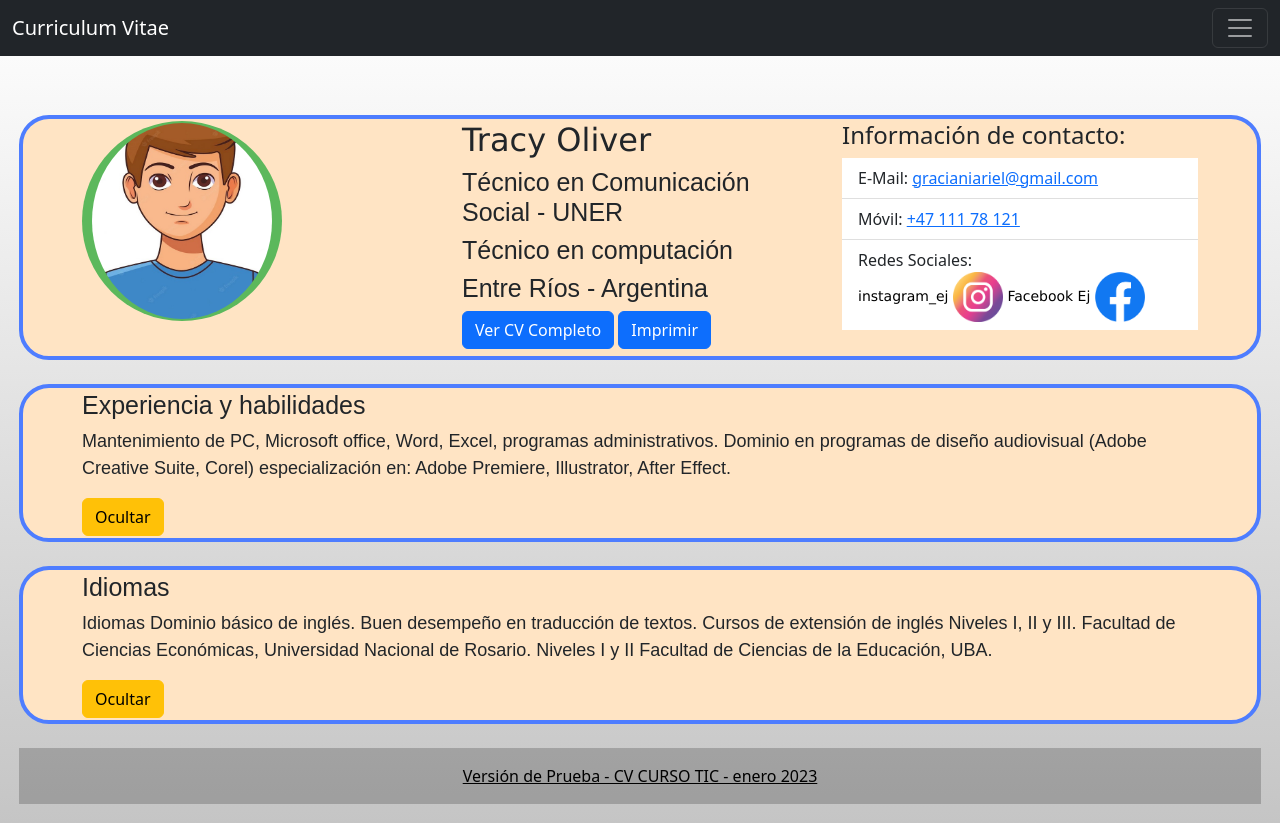
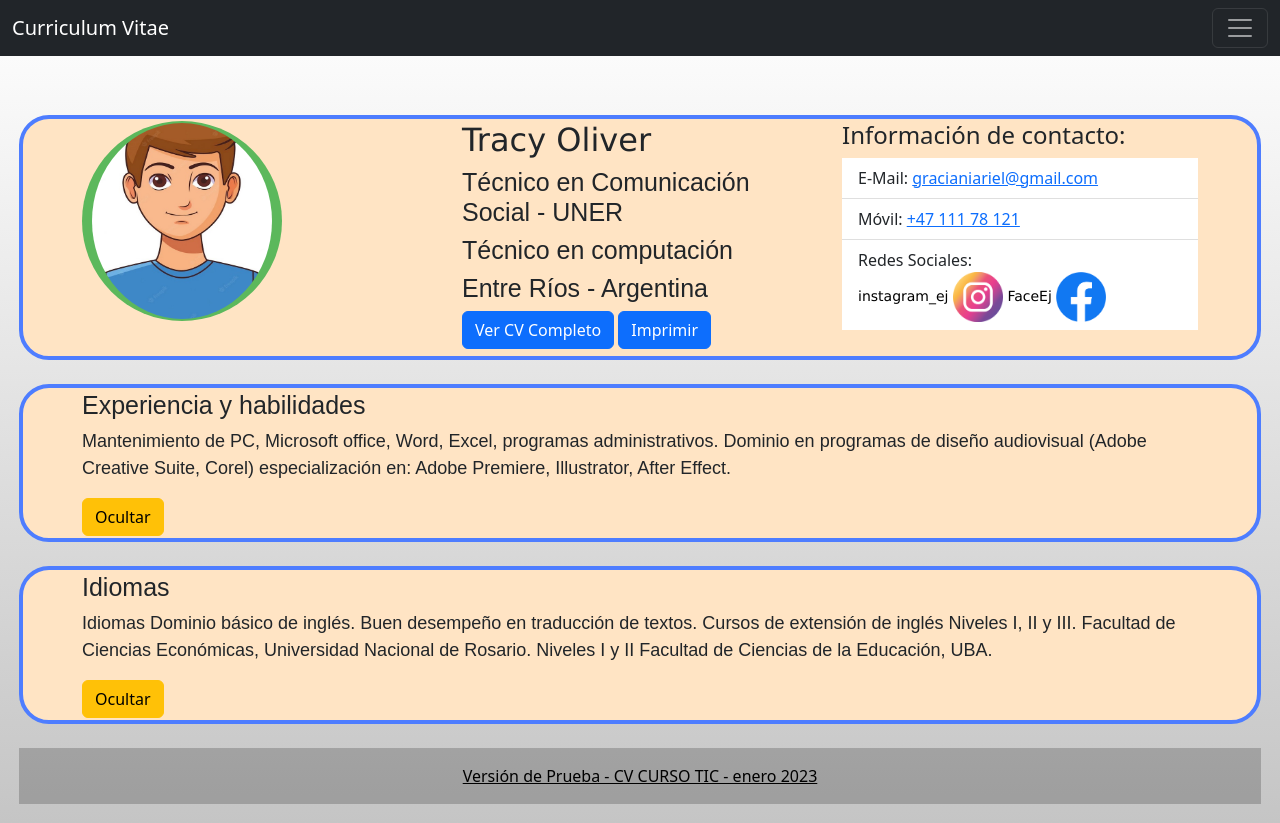
Before and after one commit to arielg852/CV-2023, a plain HTML site: page index.html in a window 1280 px wide. Drawn offline with nearby package versions, Linux system fonts and the light colour scheme.

Commit message:
Update index.html

```diff
--- a/index.html
+++ b/index.html
@@ -118,7 +118,7 @@
                     <a href="https://www.instagram.com" style="color: black; font-family: Verdana; text-decoration: none;  font-size: 14px;"> instagram_ej
                          <img src="imagenes/instagram 2.png" alt="Instagram" width="50" height="50">
                     </a>
-                    <a href="https://es-la.facebook.com"style="color: black; font-family: Verdana; text-decoration: none; font-size: 14px;"> Facebook Ej
+                    <a href="https://es-la.facebook.com"style="color: black; font-family: Verdana; text-decoration: none; font-size: 14px;"> FaceEj
                     <img src="imagenes/facebook.png" alt="Facebook" width="50" height="50" >
                     </a>
                   </li>
```
